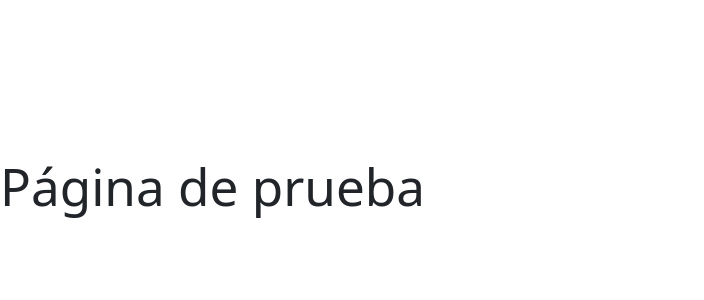
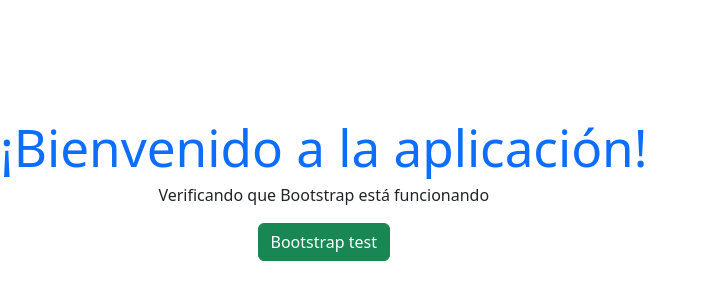
Before and after one commit to CarusoAngel/proyectoN5, a React (Vite) app: page / in a window 1280 px wide. Shown: the part 210-510 px from the top of the page, without its empty margins (0-704 px from the left). Built offline with nearby package versions, Linux system fonts and the light colour scheme.

Commit message:
Refactorización de estructura y preparación para API

```diff
--- a/src/App.jsx
+++ b/src/App.jsx
@@ -6,10 +6,12 @@
 function App () {
   return (
     <BrowserRouter>
-    <Routes>
-    <Route path="/" element={<Home />} />
-    <Route path="/data" element={<DataPage />} />
-    </Routes>
+      <div>
+        <Routes>
+        <Route path="/" element={<Home />} />
+        <Route path="/data" element={<DataPage />} />
+        </Routes>
+      </div>
     </BrowserRouter>
   );
 }
--- a/src/main.jsx
+++ b/src/main.jsx
@@ -1,12 +1,11 @@
-import { StrictMode } from 'react'
-import { createRoot } from 'react-dom/client'
-import "bootstrap/dist/css/bootstrap.min.css";
+import React from 'react';
+import ReaactDOM from 'react-dom/client';
+import 'bootstrap/dist/css/bootstrap.min.css';
 import './index.css'
-import Home from "./pages/Home";
 import App from './App.jsx'
 
-createRoot(document.getElementById('root')).render(
-  <StrictMode>
+ReaactDOM.createRoot(document.getElementById('root')).render(
+  <React.StrictMode>
     <App />
-  </StrictMode>,
-)
+  </React.StrictMode>,
+);
--- a/src/pages/DataPage.jsx
+++ b/src/pages/DataPage.jsx
@@ -1,3 +1,12 @@
-export default function Home() {
-    return <h1>Página de prueba</h1>;
+import React from "react";
+
+function DataPage () {
+    return (
+        <div className="container mt-5">
+            <h1 className="text-center text-warning">Página de datos</h1>
+            <p className="text-center">Mostrar info de la API</p>
+        </div>
+    );
 }
+
+export default DataPage;
--- a/src/pages/home.jsx
+++ b/src/pages/home.jsx
@@ -1,3 +1,15 @@
-export default function Home() {
-    return <h1>Página de prueba</h1>;
+import React from "react";
+
+function Home () {
+    return (
+        <div>
+            <h1 className="text-center text-primary">¡Bienvenido a la aplicación!</h1>
+            <p className="text-center">Verificando que Bootstrap está funcionando</p>
+            <div className="d-flex justify-content-center">
+                <button className="btn btn-success">Bootstrap test</button>
+            </div>
+        </div>
+    );
 }
+
+export default Home;
```
